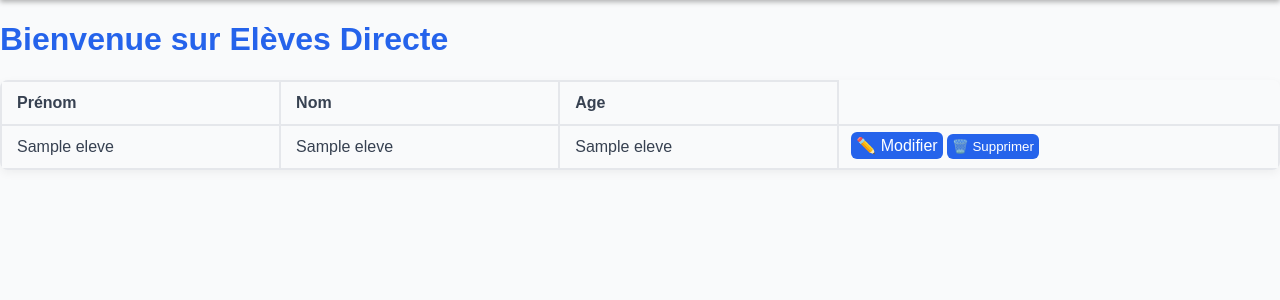
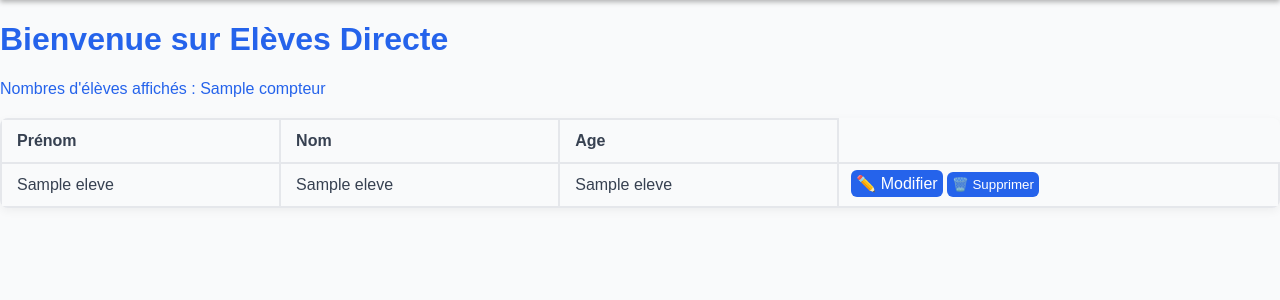
Before and after one commit to gregdel-dev/NSI-App_Web_Eleves, a Flask app: template templates/index.html in a window 1280 px wide. Shown: the part 70-370 px from the top of the page. Run offline with Flask 3, Linux system fonts and the light colour scheme; the template is opened without the code that fills it: most values are stand-ins (such as "Sample title", 1, 10 or a date in 2020).

Commit message:
ajout compteur sur html

```diff
--- a/templates/index.html
+++ b/templates/index.html
@@ -25,6 +25,7 @@
 
    <h1>Bienvenue sur Elèves Directe</h1>
     <table>
+        <p id="compteur">Nombres d'élèves affichés : {{ compteur }}</p>
         <tr>
             <th>Prénom</th>
             <th>Nom</th>
@@ -48,4 +49,11 @@
         {% endfor %}
     </table>
 </body>
+<script>
+
+
+if (compteur === null) {
+  document.getElementById("compteur").style.display = "none";
+}
+</script>
 </html>
```
